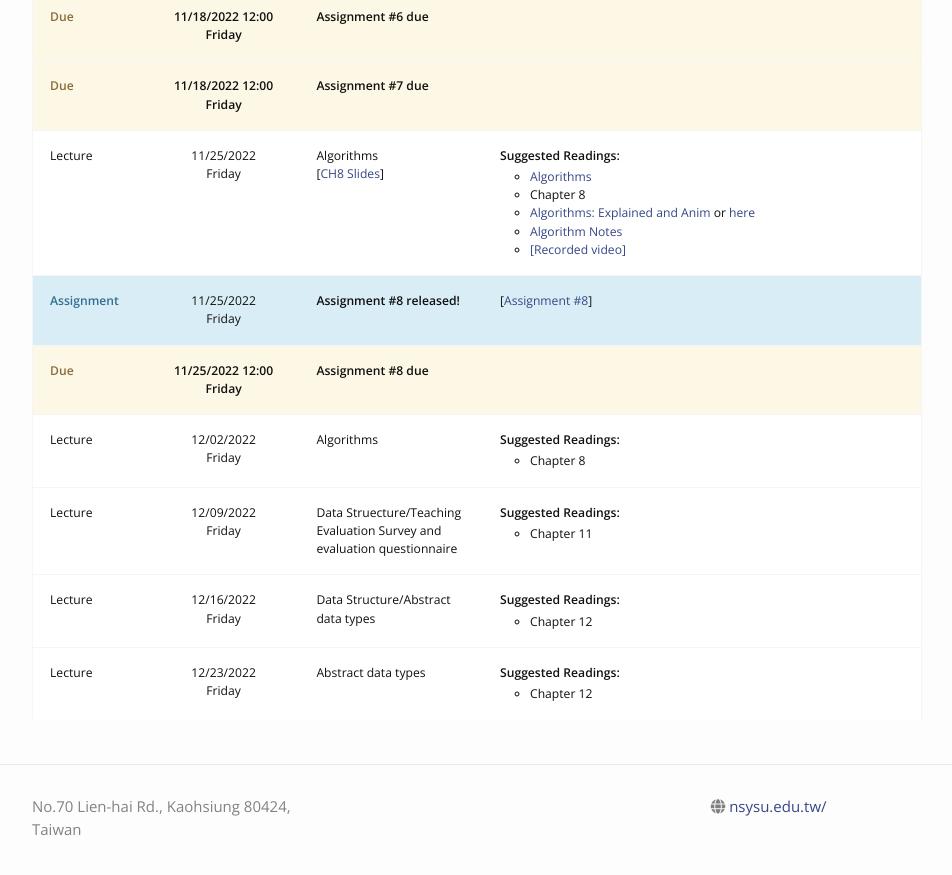
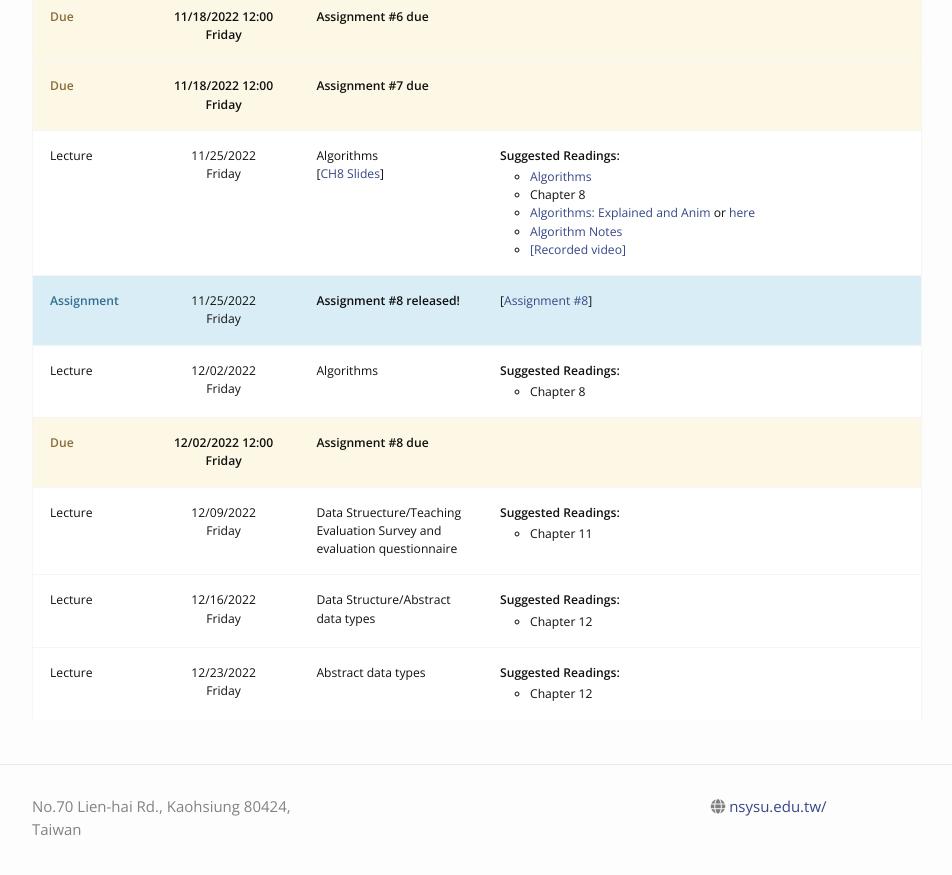
Before and after one commit to phonchi/nsysu-math105A, a Jekyll site: the page built from schedule.md, in a window 1280 px wide and 900 px high, scrolled down 2503 px. Shown: the top 875 px of the window, without its empty margins (163-1115 px from the left). Built offline with Jekyll 4.4.1, drawn with Linux system fonts in a browser that asks for light colours; nearby versions of some CDN libraries.

Commit message:
Update 08_assignment8.md

```diff
--- a/_assignments/08_assignment8.md
+++ b/_assignments/08_assignment8.md
@@ -5,7 +5,7 @@ title: 'Assignment #8'
 attachment: /static_files/assignments/Assignment 8.ipynb
 due_event:
     type: due
-    date: 2022-11-25T12:00:00+3:30
+    date: 2022-12-02T12:00:00+3:30
     description: 'Assignment #8 due'
 ---
 This is assignment 8.
```
